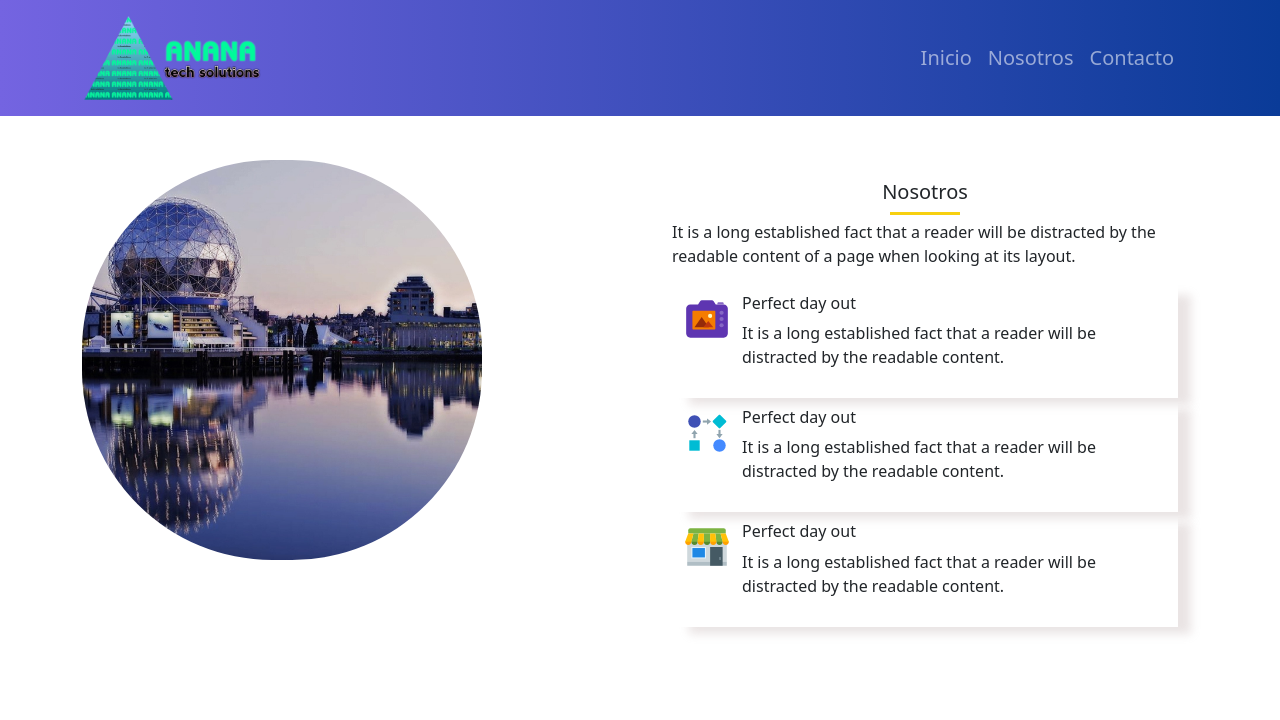
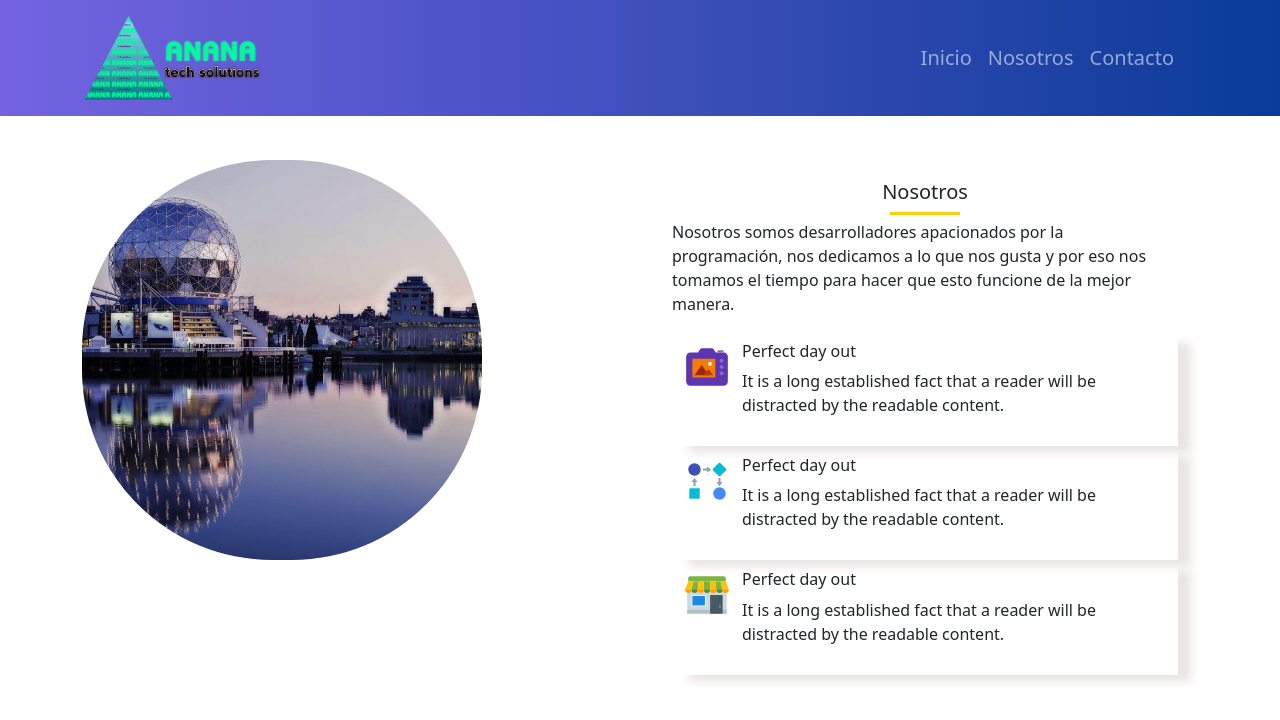
Before and after one commit to tinoyao/TinoFuturos, a React (Create React App) app: page /about in a window 1280 px wide. Shown: the top 720 px of the page. Built offline with nearby package versions, Linux system fonts and the light colour scheme.

Commit message:
se agrega texto de verdad al nosotros

```diff
--- a/src/components/about/About.jsx
+++ b/src/components/about/About.jsx
@@ -24,8 +24,9 @@ const About = () => {
               </div>
 
               <p>
-                It is a long established fact that a reader will be distracted
-                by the readable content of a page when looking at its layout.
+                Nosotros somos desarrolladores apacionados por la programación,
+                nos dedicamos a lo que nos gusta y por eso nos tomamos el tiempo
+                para hacer que esto funcione de la mejor manera.
               </p>
 
                 <div className="card-design">
```
